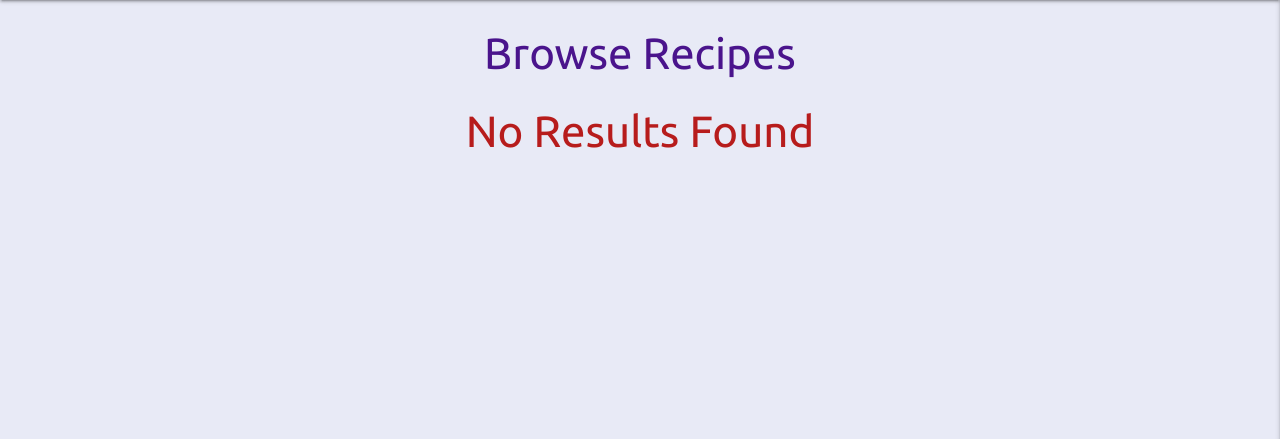
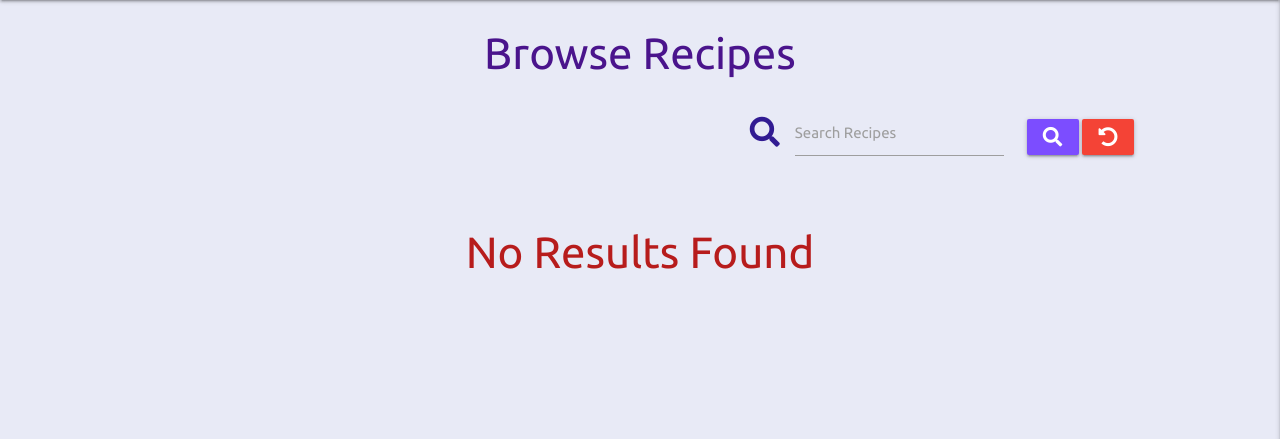
Before and after one commit to Code-Institute-Submissions/recipe-app-3, a Flask app: page / in a window 1280 px wide. Shown: the part 66-505 px from the top of the page. Run offline with Flask 2, Linux system fonts and the light colour scheme; data that the repository does not hold is empty; some libraries are stand-ins or nearby versions.

Commit message:
Added search functionality and made image not required for adding recipe

```diff
--- a/app.py
+++ b/app.py
@@ -51,6 +51,20 @@ def add_recipe():
             mongo.db.recipes.insert_one(recipe)
             flash("Recipe Successfully Added")
             return redirect(url_for('get_recipes'))
+        else:
+        #If submitted without image
+            recipe = {
+                "recipe_name": request.form.get("recipe_name"),
+                "recipe_category": request.form.get("recipe_category"),
+                "diet_type": request.form.getlist("diet_type"),
+                "ingredients": request.form.getlist('ingredient'),
+                "cooking_directions": request.form.getlist('cooking_directions'),
+                "link": request.form.get("link"),
+            }
+            mongo.db.recipes.insert_one(recipe)
+            flash("Recipe Successfully Added")
+            return redirect(url_for('get_recipes'))
+
     categories = mongo.db.categories.find().sort("category_name", 1)
     diet_types = mongo.db.diet_types.find().sort("diet_name", 1)
     return render_template('add_recipe.html', categories=categories, diet_types=diet_types)
@@ -155,6 +169,14 @@ def edit_diet_type(diet_id):
     return render_template('edit_diet_type.html', diet_type=diet_type)
 
 
+#Search route
+
+@app.route('/search', methods=["GET", "POST"])
+def search():
+    query = request.form.get("query")
+    recipes = list(mongo.db.recipes.find({"$text": {"$search": query}}))
+    return render_template("recipes.html", recipes=recipes)
+
 
 if __name__ == "__main__":
     app.run(host=os.environ.get("IP"),
--- a/templates/add_diet_type.html
+++ b/templates/add_diet_type.html
@@ -4,7 +4,7 @@
 <div class="row card-panel grey lighten-5">
   <form class="col s12" method="POST" action="{{ url_for('add_diet_type') }}">
 
-    <!--Category Name-->
+    <!--Diet Name-->
     <div class="row">
       <div class="input-field col s12">
         <i class="fas fa-folder-plus prefix deep-purple-text"></i>
--- a/templates/add_recipe.html
+++ b/templates/add_recipe.html
@@ -146,13 +146,12 @@
     <!--Image-->
     <div class="row">
       <div class="input-field col s12" id="image-input-div">
-        <div><label for="image" class="array-header">Picture</label></div>
+        <div><label for="image" class="array-header">Picture (Optional)</label></div>
             <input
               type="file"
               name="image"
               id="image"
               accept=".jpg, .jpeg, .png"
-              required
             />
 
       </div>
--- a/templates/edit_diet_type.html
+++ b/templates/edit_diet_type.html
@@ -4,7 +4,7 @@
 <div class="row card-panel grey lighten-5">
   <form class="col s12" method="POST" action="{{ url_for('edit_diet_type', diet_id=diet_type._id) }}">
 
-    <!--Category Name-->
+    <!--Diet Name-->
     <div class="row">
       <div class="input-field col s12">
         <i class="fas far-folder-open prefix deep-purple-text"></i>
--- a/templates/edit_recipe.html
+++ b/templates/edit_recipe.html
@@ -133,7 +133,7 @@
     <!--Image Button-->
     <div class="row">
       <div class="input-field col s12" id="image-input-div">
-        <div><label for="image" class="array-header">Picture</label></div>
+        <div><label for="image" class="array-header">Picture (Optional)</label></div>
             <input
               type="file"
               name="image"
--- a/templates/recipes.html
+++ b/templates/recipes.html
@@ -2,15 +2,37 @@
 
 <h3 class="purple-text text-darken-4 center-align">Browse Recipes</h3>
 
+<!--Search Bar-->
+<div class="row">
+    <form action="{{ url_for('search') }}" method="post" class="col s12">
+        <div class="row valign-wrapper right">
+            <div class="input-field col s7 m9 l10 ">
+                <i class="fas fa-search prefix deep-purple-text text-darken-4"></i>
+                <input type="text" name="query" id="query" minlength="3" class="validate" required>
+                <label for="query">Search Recipes</label>
+            </div>
+            <div class="col s5 m3 l6 ">
+                <button type="submit" class="deep-purple accent-2 btn">
+                    <i class="fas fa-search"></i>
+                </button>
+                <a href="{{ url_for('get_recipes') }}" class="red btn"><i class="fas fa-undo-alt"></i></a>
+            </div>
+        </div>
+    </form>
+</div>
 
-
+<!--Recipes-->
 {% if recipes|length > 0 %}
 <div class="row">
   {% for recipe in recipes %}
  <div class="col m4 l4 xl3 s12">
   <div class="card large sticky-action">
     <div class="card-image waves-effect waves-block waves-light">
+    {% if recipe.img %}
       <img class="activator" src="{{ url_for('file', filename=recipe['img'])}}">
+      {% else %}
+      <img class="activator" src="{{ url_for('static', filename='img/no-image.jpg')}}">
+    {% endif %}
     </div>
     <div class="card-content">
     <span class="header grey lighten-2 category-header">{{ recipe.recipe_category }}</span>
```
Also changed, not shown: static/img/no-image.jpg (added).
